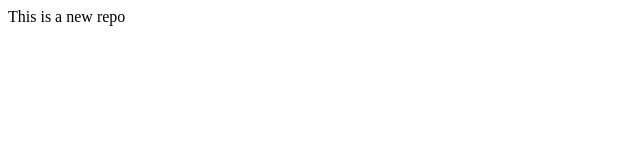
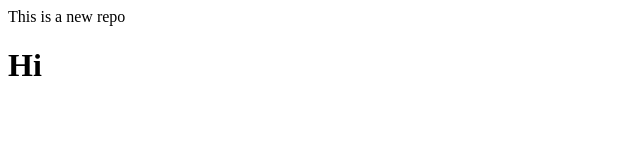
Before and after one commit to mkuma148/localrepo, a plain HTML site: page index.html in a window 1280 px wide. Shown: the full height of the page, 0-640 px from the left. Drawn offline with Linux system fonts and the light colour scheme.

Commit message:
Add new file and content

```diff
--- /dev/null
+++ b/NewFile.js
@@ -0,0 +1 @@
+java
--- a/index.html
+++ b/index.html
@@ -1 +1,2 @@
 <p>This is a new repo</p>
+<h1>Hi</h1>
```
